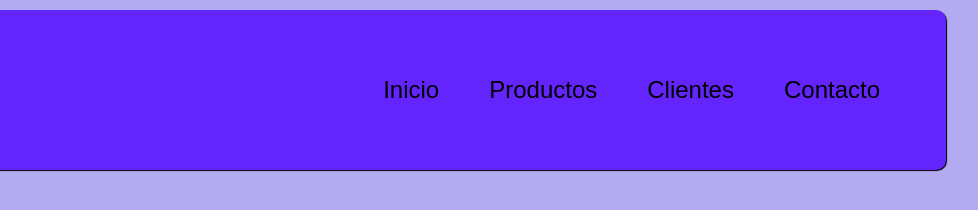
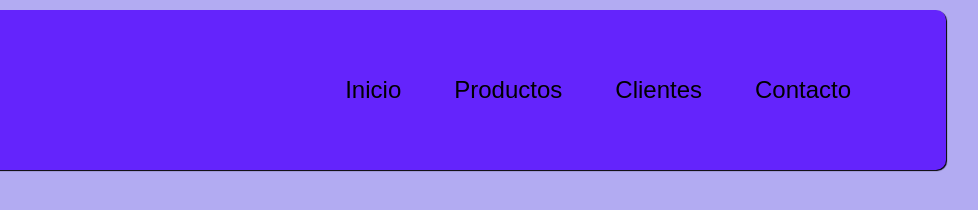
Before and after one commit to MaxiBravi/LandingPage-Con-Nucba-, a plain HTML site: page index.html in a window 1280 px wide. Shown: the full height of the page, 302-1280 px from the left. Drawn offline with Linux system fonts and the light colour scheme; a web font is replaced by a local one.

Commit message:
header v1.2

```diff
--- a/styles.css
+++ b/styles.css
@@ -24,7 +24,7 @@ body{
     box-shadow: 1px 1px 1px black;
 }
 
-#logo{ /* !CAMBIAR TAMANO DEL LOGO */
+#logo{
     height: 90%;
     position: relative;
     top: 5%;
@@ -43,10 +43,11 @@ body{
 }
 
 .nav-list{
-
+    width: 100%;
+    margin-right: 10%;
     list-style: none;
     display: flex;
-    justify-content: space-around;
+    justify-content: space-evenly;
 }
 
 .nav-list > li{
```
